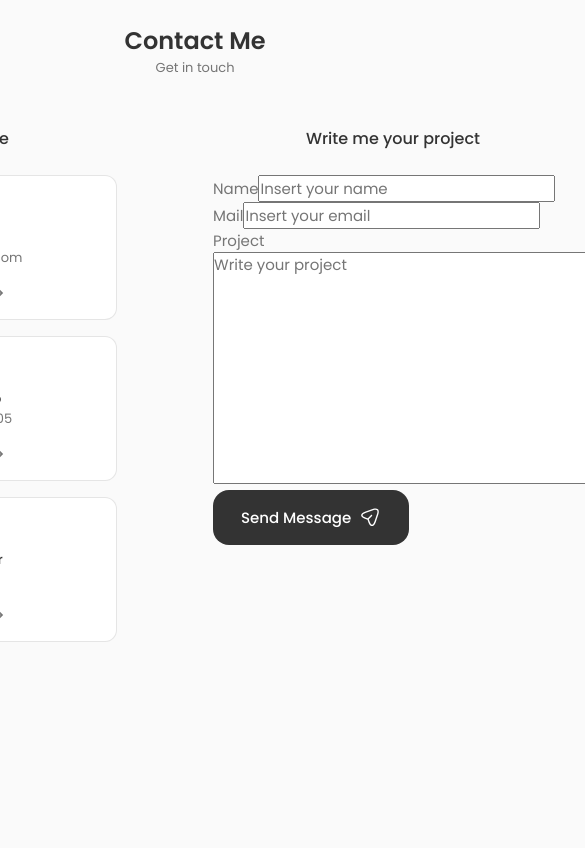
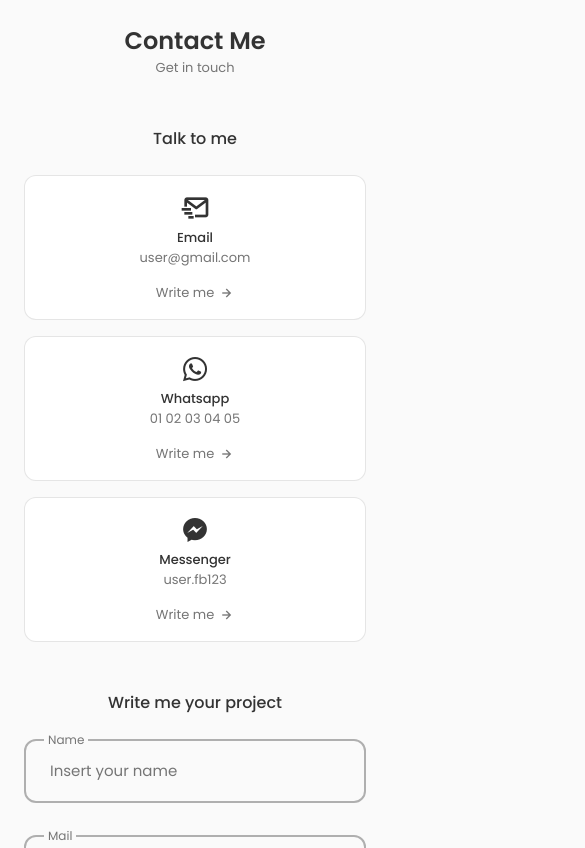
Before and after one commit to bberenice02/portfolio_Berenice, a React (Create React App) app: page / in a window 390 px wide. Shown: the part 3240-4088 px from the top of the page, 585 px wide, since content can reach past the window. Before the commit the page ends 4042 px from the top, so only its background shows below. Built offline with nearby package versions, Linux system fonts and the light colour scheme.

Commit message:
contact component 4 commit

```diff
--- a/src/components/contact/Contact.jsx
+++ b/src/components/contact/Contact.jsx
@@ -80,7 +80,7 @@
                             />
                         </div>
 
-                        <div className="contact__form-div">
+                        <div className="contact__form-div contact__form-area">
                             <label className="contact__form-tag">Project</label>
                             <textarea
                                 name="project"
--- a/src/components/contact/contact.css
+++ b/src/components/contact/contact.css
@@ -67,3 +67,80 @@
 .contact__form {
     width: 360px;
 }
+
+.contact__form-div {
+    position: relative;
+    margin-bottom: var(--mb-2);
+    height: 4rem;
+}
+
+.contact__form-input {
+    position: absolute;
+    top: 0;
+    left: 0;
+    width: 100%;
+    height: 100%;
+    border: 2px solid rgba(0, 0, 0, 0.3);
+    background: none;
+    color: var(--text-color);
+    outline: none;
+    border-radius: 0.75rem;
+    padding: 1.5rem;
+    z-index: 1;
+}
+
+.contact__form-tag {
+    position: absolute;
+    top: -0.75rem;
+    left: 1.25rem;
+    font-size: var(--smaller-font-size);
+    padding: 0.25rem;
+    background-color: var(--body-color);
+    z-index: 10;
+}
+
+.contact__form-area {
+    height: 11rem;
+}
+
+.contact__form-area textarea {
+    resize: none;
+}
+
+/*=================== BREAKPOINT =================*/
+/* For large devices */
+@media screen and (max-width: 992px) {
+    .contact__container {
+        column-gap: 3rem;
+    }
+}
+
+/* For medium devices */
+@media screen and (max-width: 768px) {
+    .contact__container {
+        grid-template-columns: 1fr;
+        row-gap: 3rem;
+    }
+
+    .contact__info {
+        justify-content: center;
+    }
+
+    .contact__form {
+        margin: 0 auto;
+    }
+}
+
+@media screen and (max-width: 576px) {
+
+    .contact__info {
+        grid-template-columns: 1fr;
+    }
+
+    .contact__form {
+        width: 100%;
+    }
+}
+
+/* For small devices */
+@media screen and (max-width: 350px) {}
```
